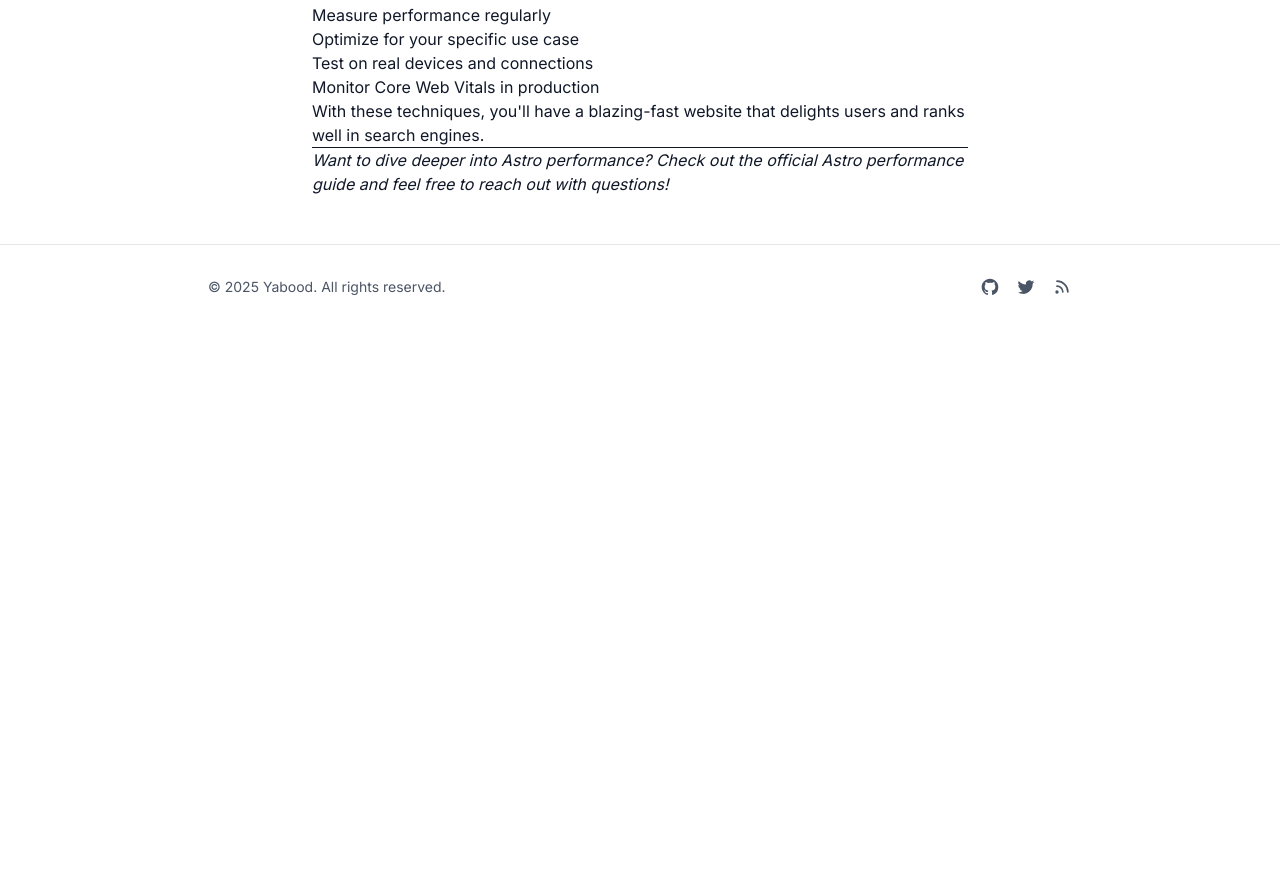
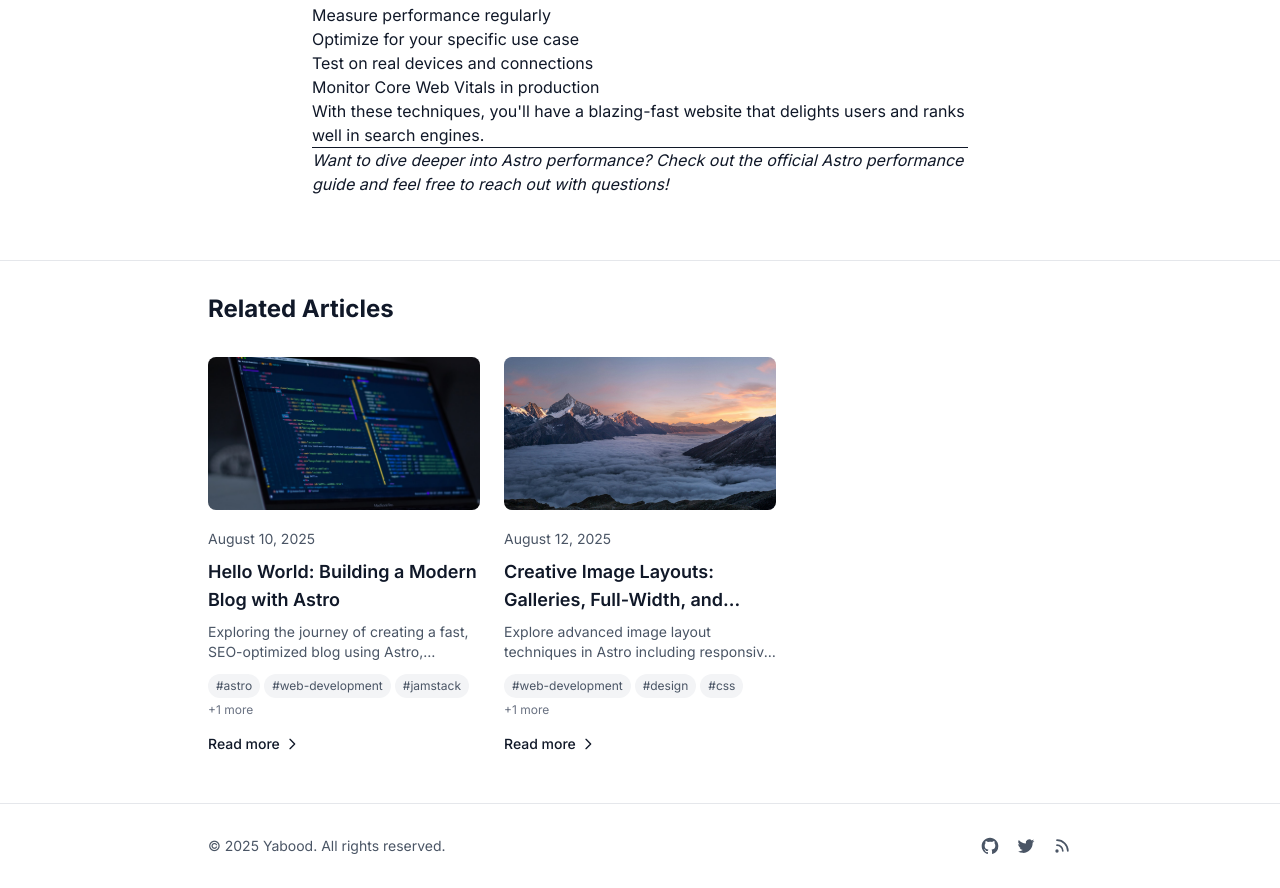
Before and after one commit to yabood/yabood, an Astro site: page /blog/astro-performance-guide in a window 1280 px wide. Shown: the part 5364-6252 px from the top of the page. Before the commit the page ends 5693 px from the top, so only its background shows below. Built offline with nearby package versions, Linux system fonts and the light colour scheme; Astro itself is replaced by a stand-in of ours.

Commit message:
related articles

```diff
--- /dev/null
+++ b/src/components/RelatedArticles.astro
@@ -0,0 +1,136 @@
+---
+import { getCollection, type CollectionEntry } from 'astro:content';
+
+export interface Props {
+  currentPost: CollectionEntry<'blog'>;
+  maxArticles?: number;
+}
+
+const { currentPost, maxArticles = 3 } = Astro.props;
+
+// Get all blog posts
+const allPosts = await getCollection('blog');
+
+// Filter out current post and published posts only
+const otherPosts = allPosts
+  .filter(post => post.slug !== currentPost.slug)
+  .sort((a, b) => new Date(b.data.pubDate).getTime() - new Date(a.data.pubDate).getTime());
+
+// Find related posts based on shared tags
+const currentTags = currentPost.data.tags || [];
+let relatedPosts: CollectionEntry<'blog'>[] = [];
+
+if (currentTags.length > 0) {
+  // Score posts by number of shared tags
+  const scoredPosts = otherPosts.map(post => {
+    const postTags = post.data.tags || [];
+    const sharedTags = currentTags.filter(tag => postTags.includes(tag));
+    return {
+      post,
+      score: sharedTags.length,
+      sharedTags
+    };
+  });
+
+  // Get posts with shared tags, sorted by score
+  relatedPosts = scoredPosts
+    .filter(item => item.score > 0)
+    .sort((a, b) => b.score - a.score)
+    .map(item => item.post)
+    .slice(0, maxArticles);
+}
+
+// If we don't have enough related posts, fill with recent posts
+if (relatedPosts.length < maxArticles) {
+  const recentPosts = otherPosts
+    .filter(post => !relatedPosts.includes(post))
+    .slice(0, maxArticles - relatedPosts.length);
+
+  relatedPosts = [...relatedPosts, ...recentPosts];
+}
+
+// Format dates
+const formatDate = (date: Date) => {
+  return date.toLocaleDateString('en-US', {
+    year: 'numeric',
+    month: 'long',
+    day: 'numeric',
+  });
+};
+---
+
+{relatedPosts.length > 0 && (
+  <section class="related-articles mt-16 pt-8 border-t border-gray-200 dark:border-gray-700">
+    <div class="container mx-auto max-w-4xl px-4">
+      <h2 class="text-2xl font-bold text-gray-900 dark:text-white mb-8">
+        Related Articles
+      </h2>
+
+      <div class="grid gap-6 md:grid-cols-2 lg:grid-cols-3">
+        {relatedPosts.map((post) => (
+          <article class="group">
+            <a href={`/blog/${post.slug}`} class="block">
+              {post.data.heroImage && (
+                <div class="aspect-video mb-4 overflow-hidden rounded-lg bg-gray-100 dark:bg-gray-800">
+                  <img
+                    src={typeof post.data.heroImage === 'string' ? post.data.heroImage : post.data.heroImage.src}
+                    alt={`Hero image for ${post.data.title}`}
+                    class="h-full w-full object-cover transition-transform group-hover:scale-105"
+                    loading="lazy"
+                  />
+                </div>
+              )}
+
+              <time
+                datetime={post.data.pubDate.toISOString()}
+                class="text-sm text-gray-600 dark:text-gray-400"
+              >
+                {formatDate(post.data.pubDate)}
+              </time>
+
+              <h3 class="mt-2 text-lg font-semibold text-gray-900 group-hover:text-accent dark:text-white dark:group-hover:text-accent-light line-clamp-2">
+                {post.data.title}
+              </h3>
+
+              <p class="mt-2 text-sm text-gray-600 dark:text-gray-400 line-clamp-2">
+                {post.data.description}
+              </p>
+
+              {post.data.tags && post.data.tags.length > 0 && (
+                <div class="mt-3 flex flex-wrap gap-1">
+                  {post.data.tags.slice(0, 3).map((tag) => (
+                    <span class="rounded-full bg-gray-100 px-2 py-1 text-xs text-gray-600 dark:bg-gray-800 dark:text-gray-400">
+                      #{tag}
+                    </span>
+                  ))}
+                  {post.data.tags.length > 3 && (
+                    <span class="text-xs text-gray-500 dark:text-gray-500">
+                      +{post.data.tags.length - 3} more
+                    </span>
+                  )}
+                </div>
+              )}
+
+              <span class="mt-4 inline-flex items-center text-sm font-medium text-accent group-hover:text-accent-dark dark:text-accent-light dark:group-hover:text-accent">
+                Read more
+                <svg class="ml-1 h-4 w-4" fill="none" stroke="currentColor" viewBox="0 0 24 24">
+                  <path stroke-linecap="round" stroke-linejoin="round" stroke-width="2" d="M9 5l7 7-7 7"></path>
+                </svg>
+              </span>
+            </a>
+          </article>
+        ))}
+      </div>
+    </div>
+  </section>
+)}
+
+<style>
+  /* Line clamp utility for text truncation */
+  .line-clamp-2 {
+    display: -webkit-box;
+    -webkit-line-clamp: 2;
+    -webkit-box-orient: vertical;
+    overflow: hidden;
+  }
+</style>
--- a/src/layouts/PostLayout.astro
+++ b/src/layouts/PostLayout.astro
@@ -5,6 +5,7 @@ import Header from '../components/Header.astro';
 import Footer from '../components/Footer.astro';
 import Prose from '../components/Prose.astro';
 import TableOfContents from '../components/TableOfContents.astro';
+import RelatedArticles from '../components/RelatedArticles.astro';
 import { Image } from 'astro:assets';
 
 type Props = CollectionEntry<'blog'>['data'] & {
@@ -14,9 +15,10 @@ type Props = CollectionEntry<'blog'>['data'] & {
     slug: string;
     text: string;
   }[];
+  currentPost?: CollectionEntry<'blog'>;
 };
 
-const { title, description, pubDate, updatedDate, heroImage, tags, author, showToc, headings = [] } = Astro.props;
+const { title, description, pubDate, updatedDate, heroImage, tags, author, showToc, headings = [], currentPost } = Astro.props;
 
 const articleDate = pubDate.toLocaleDateString('en-US', {
   year: 'numeric',
@@ -105,6 +107,8 @@ const updatedDateFormatted = updatedDate?.toLocaleDateString('en-US', {
         </div>
       </div>
     </article>
+
+    {currentPost && <RelatedArticles currentPost={currentPost} />}
   </main>
 
   <Footer />
--- a/src/pages/blog/[...slug].astro
+++ b/src/pages/blog/[...slug].astro
@@ -16,6 +16,6 @@ const post = Astro.props;
 const { Content, headings } = await post.render();
 ---
 
-<PostLayout {...post.data} headings={headings}>
+<PostLayout {...post.data} headings={headings} currentPost={post}>
   <Content />
 </PostLayout>
```
